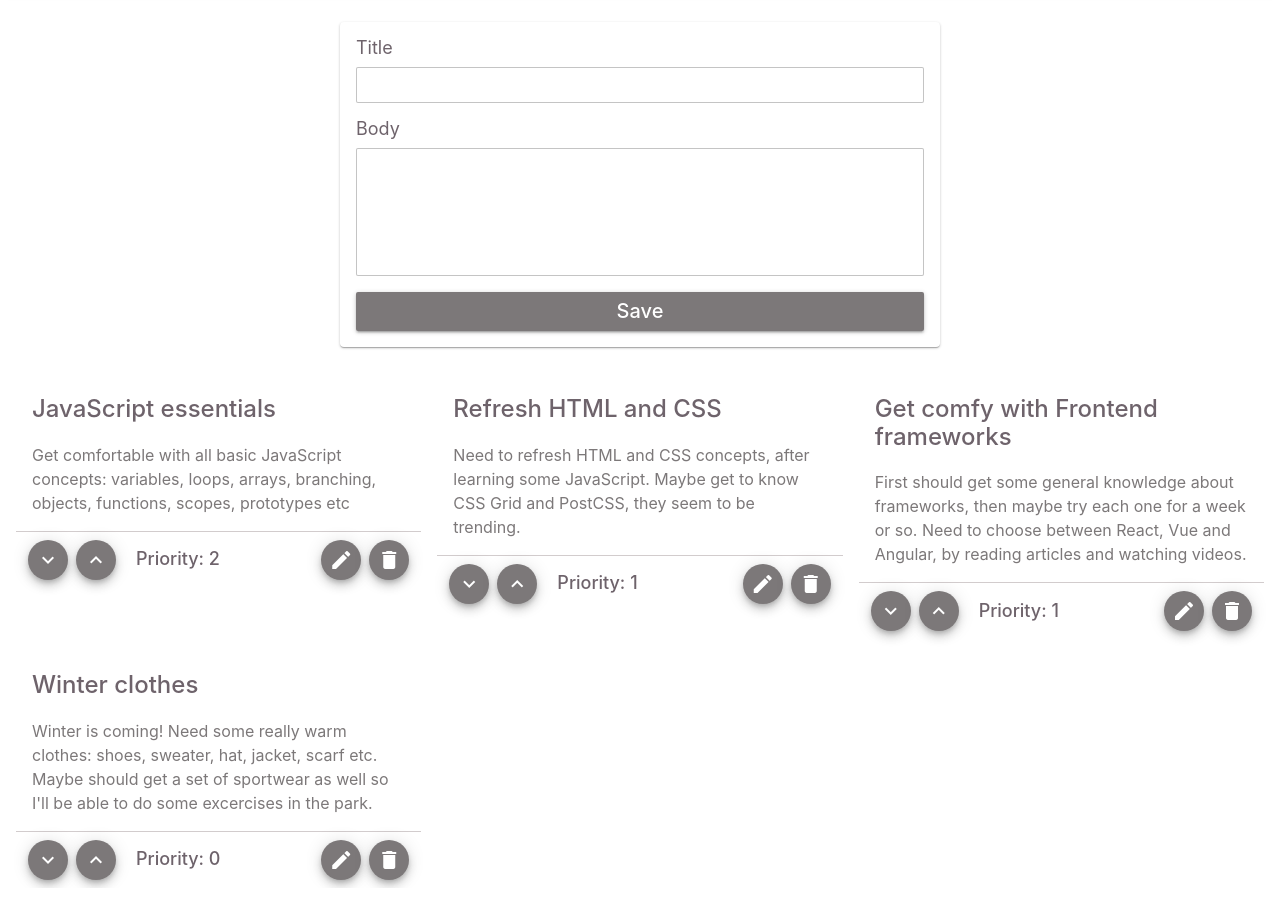
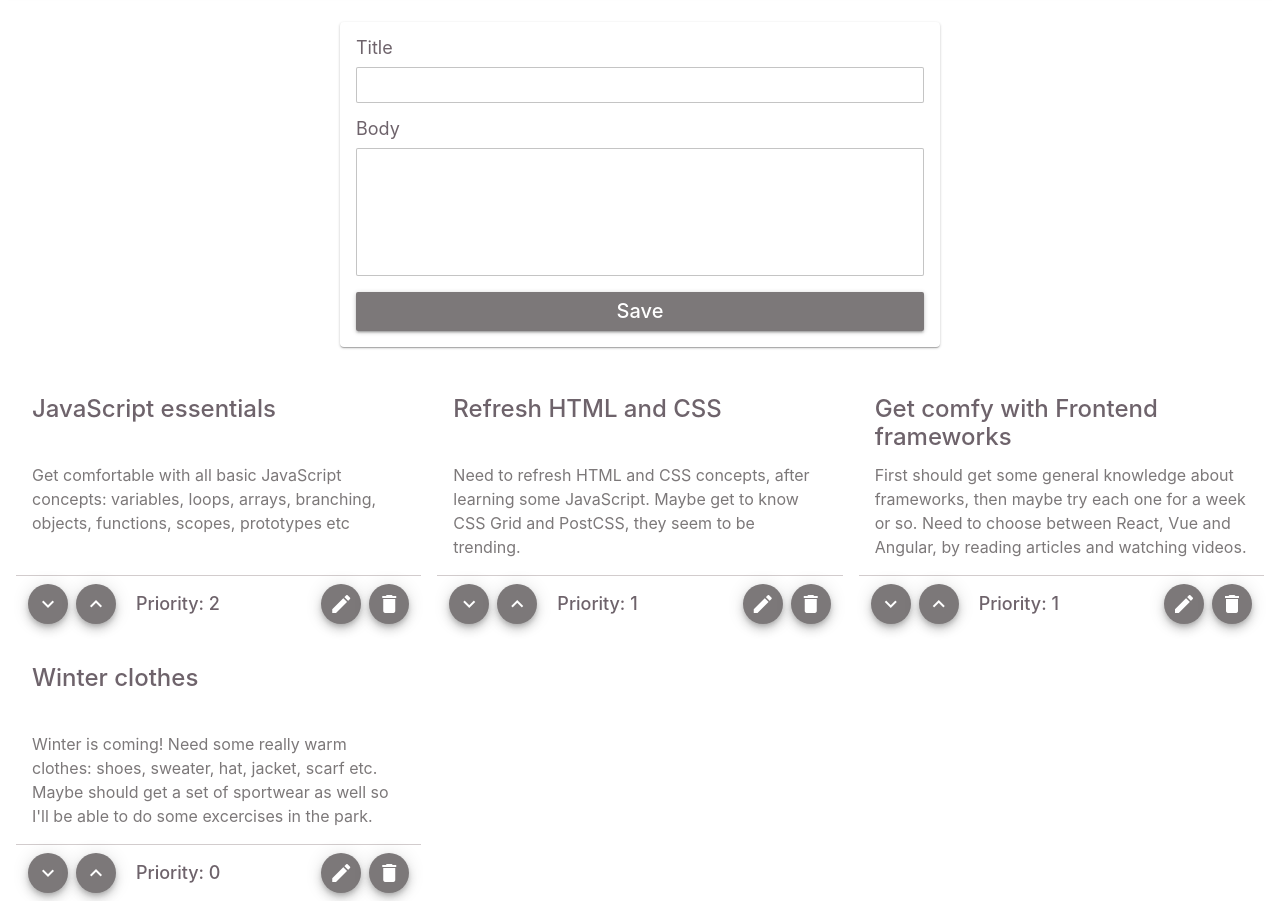
Before and after one commit to z9877969/goit-fe-course, a plain HTML site: page js/module-08/index.html in a window 1280 px wide. Shown: the part 74-975 px from the top of the page. Drawn offline with Linux system fonts and the light colour scheme.

Commit message:
HW_module-08, 2nd-check + //changed styles.css//

```diff
--- a/js/module-08/css/styles.css
+++ b/js/module-08/css/styles.css
@@ -36,6 +36,15 @@ textarea {
   box-shadow: 0px 2px 4px -1px rgba(0, 0, 0, 0.2),
     0px 4px 5px 0px rgba(0, 0, 0, 0.14), 0px 1px 10px 0px rgba(0, 0, 0, 0.12);
 }
+
+/*  Andrey */
+@media (max-width: 410px) {
+  .page-header {
+    padding-left: 4px;
+    padding-right: 4px;
+  }
+}
+/*  Andrey -END*/
 
 .logo {
   margin-top: 0;
@@ -78,6 +87,22 @@ textarea {
   margin: 0;
 }
 
+/*  Andrey */
+.note-list {
+  min-width: 320px;
+  max-width: 672px;
+  margin: 0 auto 0;
+}
+
+@media (min-width: 1056px) {
+  .note-list {
+    max-width: 100%;
+    margin: 0;
+  }
+
+}
+/*  Andrey -END */
+
 .note-list__item {
   flex: 0 0 calc(33.3333% - 16px);
   min-width: 320px;
@@ -85,9 +110,24 @@ textarea {
   margin-right: 8px;
 }
 
-.note-list__item:not(:nth-child(-n + 3)) {
+
+/*  Andrey */
+/* .note-list__item:not(:nth-child(-n + 3)) {
   margin-top: 16px;
+} */
+
+@media (max-width: 703px) {
+  .note-list__item {
+    margin-right: auto;
+    margin-left: auto;
+  }
 }
+
+
+.note-list__item:nth-child(-n + 3) {
+  margin-bottom: 16px;
+}
+/*  Andrey -END */
 
 .note {
   display: flex;
@@ -110,12 +150,25 @@ textarea {
   font-weight: 500;
 }
 
+/*  Andrey */
+.note__title {
+  height: 2em;
+}
+/*  Andrey -END*/
+
 .note__body {
   color: #7c7879;
   margin-top: 0;
   margin-bottom: 0;
   line-height: 1.5;
 }
+
+/*  Andrey */
+.note__body {
+  height: 6em;
+  overflow: hidden;
+}
+/*  Andrey -END*/
 
 .note__footer {
   display: flex;
@@ -187,6 +240,14 @@ textarea {
   transition: width 300ms cubic-bezier(0.4, 0, 0.2, 1) 0ms;
   outline: none;
 }
+
+/*  Andrey */
+@media (max-width: 410px) {
+  .search-form__input {
+    width: 200px;
+  }
+}
+/*  Andrey -END*/
 
 .search-form__icon {
   display: block;
--- a/js/module-08/js/app.js
+++ b/js/module-08/js/app.js
@@ -103,28 +103,31 @@ class Notepad {
     };
     return resultArr;
   }
-
-  static priorityStatus = {
-
-  }
 }
 
 const notepad = new Notepad(initialNotes);
 
 const noteListLink = document.querySelector('ul.note-list');
 
-const createTag = ({tagName, classNameArr, atributesObj, dataAtributesObj, content}) => {
+const createDomElement = ({tagName, classNameArr, atributesObj, dataAtributesObj, content}) => {
   const element = document.createElement(tagName);
   if (classNameArr) {element.classList.add(...classNameArr);}
 
   // add data-atribbute
   if (dataAtributesObj) {
-    Object.entries(dataAtributesObj).forEach(el => element.dataset[el[0]] = el[1])
+    Object.entries(dataAtributesObj).forEach(dataAtribute => {
+      const [dataKey, dataValue] = dataAtribute;
+      element.dataset[dataKey] = dataValue})
   };
   // add data-atribbute -END
 
   if (atributesObj) {
-    Object.entries(atributesObj).forEach(el => element.setAttribute(el[0], el[1]))
+    Object.entries(atributesObj).forEach(
+      atribute => {
+        const [atributeKey, atributeValue] = atribute;
+        element.setAttribute(atributeKey, atributeValue);
+      }
+    )
   };
 
   if (content) {element.textContent = content};
@@ -138,7 +141,7 @@ const createActionButton = (actionLink, iconLink, container) => {
       classNameArr:['action'],
       dataAtributesObj: {action: actionLink,},
     };
-    const actionElement = createTag(dataActionElement);
+    const actionElement = createDomElement(dataActionElement);
     container.append(actionElement);
 
     const dataIconDecrease = {
@@ -146,7 +149,7 @@ const createActionButton = (actionLink, iconLink, container) => {
       classNameArr:['material-icons', 'action__icon'],
       content: iconLink,
     };
-    const iconDecrease = createTag(dataIconDecrease);
+    const iconDecrease = createDomElement(dataIconDecrease);
     actionElement.append(iconDecrease);
 }
 
@@ -155,7 +158,7 @@ const createNoteContent = (container, note) => {
     tagName: 'div',
     classNameArr: ['note__content'],
   };
-  const noteContent = createTag(dataNoteContent);
+  const noteContent = createDomElement(dataNoteContent);
   container.append(noteContent);
 
   const dataNoteTitle = {
@@ -163,7 +166,7 @@ const createNoteContent = (container, note) => {
     classNameArr: ['note__title'],
     content: note.title,
   };
-  const noteTitle = createTag(dataNoteTitle);
+  const noteTitle = createDomElement(dataNoteTitle);
   noteContent.append(noteTitle);
 
   const dataNoteBody = {
@@ -171,7 +174,7 @@ const createNoteContent = (container, note) => {
     classNameArr: ['note__body'],
     content: note.body,
   };
-  const noteBody = createTag(dataNoteBody);
+  const noteBody = createDomElement(dataNoteBody);
   noteContent.append(noteBody);
 
   return noteContent;
@@ -182,7 +185,7 @@ const createNoteFooter = (container, note) => {
     tagName: 'footer',
     classNameArr:['note__footer'],
   };
-  const noteFooter = createTag(dataNoteFooter);
+  const noteFooter = createDomElement(dataNoteFooter);
   container.append(noteFooter);
 
   // SECTION increase/decrease priority
@@ -190,7 +193,7 @@ const createNoteFooter = (container, note) => {
     tagName: 'section',
     classNameArr:['note__section'],
   };
-  const sectionPriority = createTag(dataSectionPriority);
+  const sectionPriority = createDomElement(dataSectionPriority);
   noteFooter.append(sectionPriority);
 
   const actionDecrease = createActionButton(
@@ -210,7 +213,7 @@ const createNoteFooter = (container, note) => {
     classNameArr:['note__priority'],
     content: `Priority: ${note.priority}`,
   };
-  const priorityStatus = createTag(dataPriorityStatus);
+  const priorityStatus = createDomElement(dataPriorityStatus);
   sectionPriority.append(priorityStatus);
   // SECTION increase/decrease priority -END
 
@@ -219,7 +222,7 @@ const createNoteFooter = (container, note) => {
     tagName: 'section',
     classNameArr:['note__section'],
   };
-  const sectionEdit = createTag(dataSectionEdit);
+  const sectionEdit = createDomElement(dataSectionEdit);
   noteFooter.append(sectionEdit);
 
   const actionEdit = createActionButton(
@@ -244,7 +247,7 @@ const createListItem = (note) => {
     classNameArr: ['note-list__item'],
     dataAtributesObj: {id: note.id},
   }
-  const item = createTag(dataItem);
+  const item = createDomElement(dataItem);
 
   createNoteContent(item, note);
   createNoteFooter(item,note);
```
